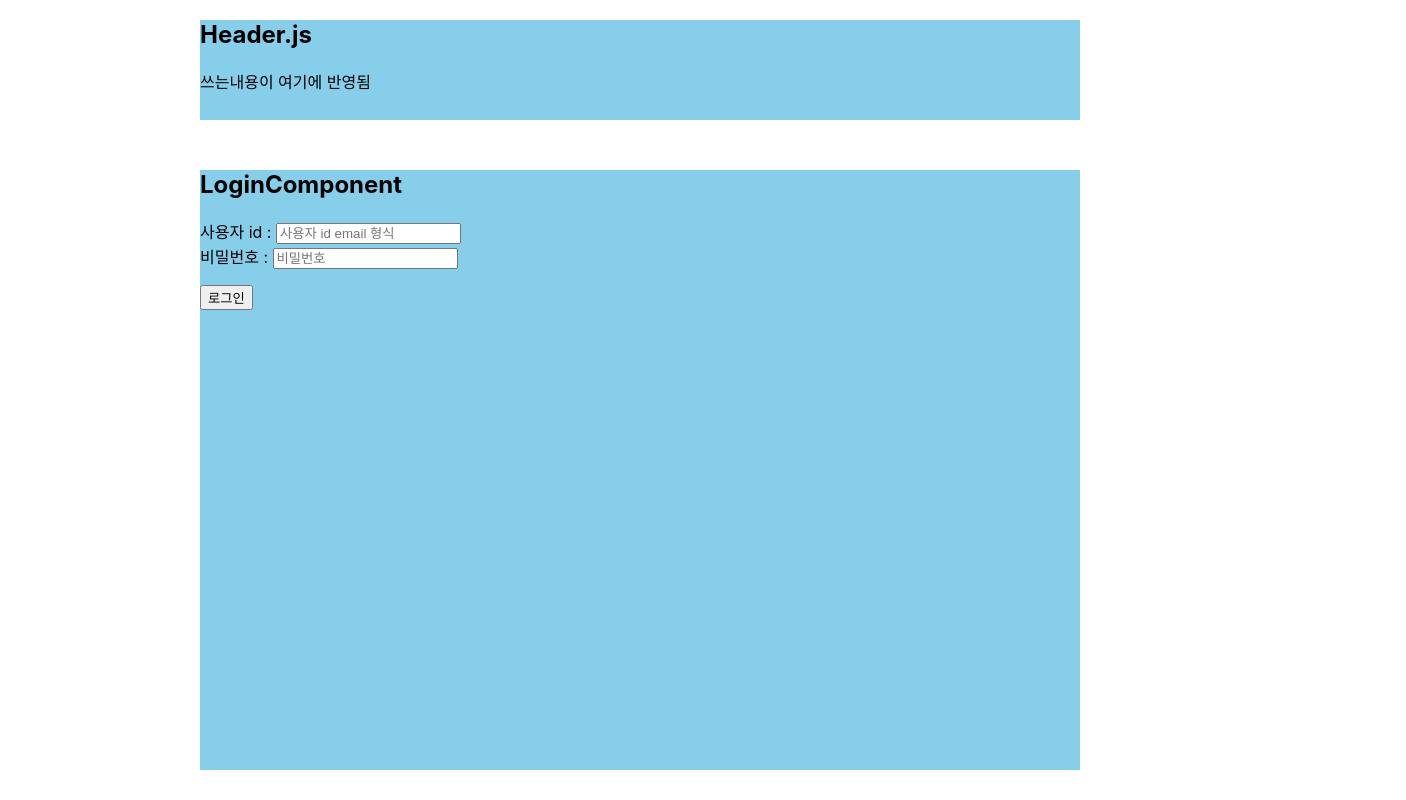
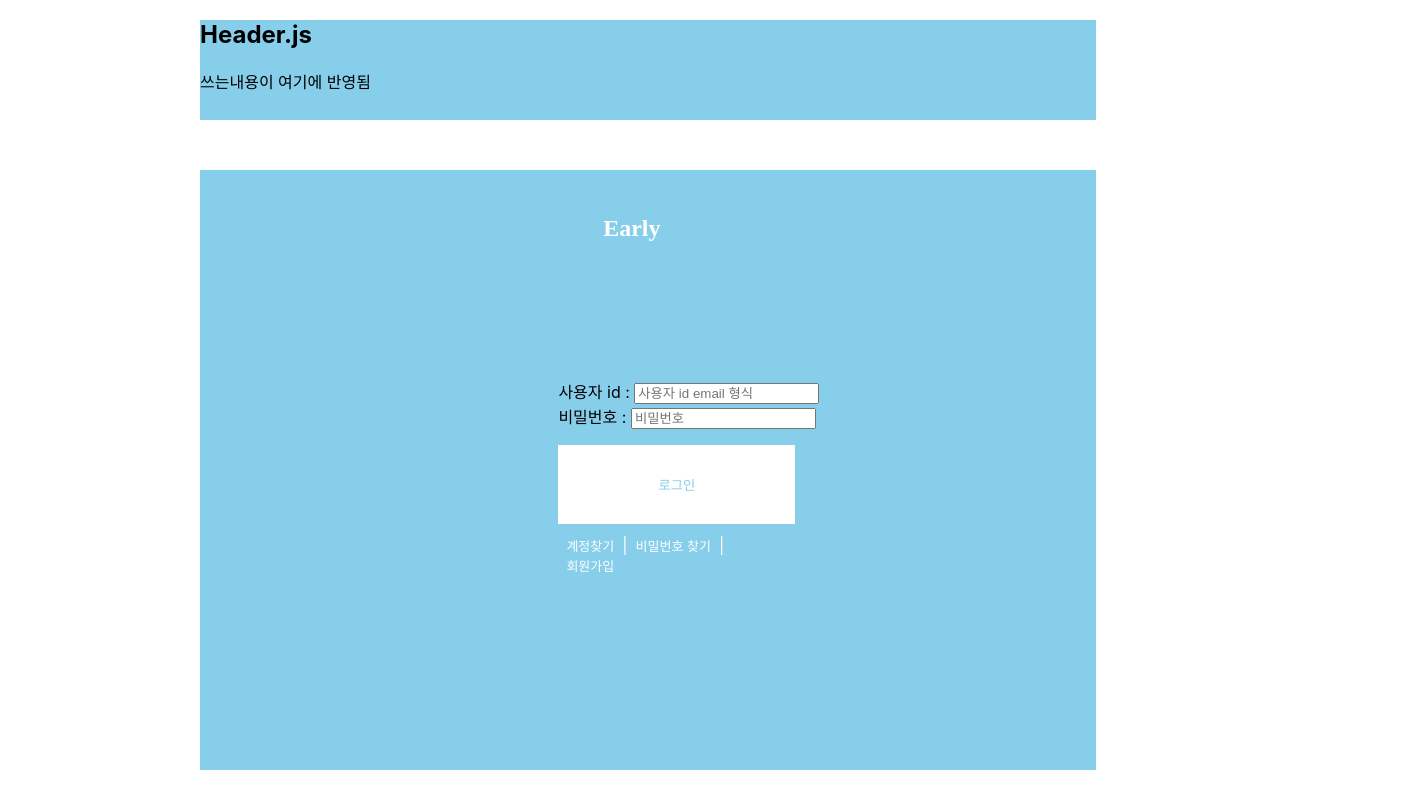
Before and after one commit to kipo3195/EarlyReact, a React (Create React App) app: page / in a window 1280 px wide. Shown: the top 800 px of the page, 1406 px wide, since content can reach past the window. Built offline with nearby package versions, Linux system fonts and the light colour scheme.

Commit message:
page 추가

```diff
--- a/src/App.css
+++ b/src/App.css
@@ -42,6 +42,7 @@
   background-color: skyblue;
   height: 100px ;
   margin: 10px 200px;
+  width: 70%;
 
 }
 
@@ -49,22 +50,94 @@
 
   background-color: skyblue;
   height: 600px ;
+  width: 70%;
   margin: 50px 200px;
 
+}
+
+#loginTitle{
+  color: white;
+  font-family: 'Times New Roman', Times, serif;
+  padding: 5% 50% 5% 45%;
+  width: 200px;
+  height: 100px;
+}
+
+#loginFoam{
+  padding: 0% 50% 0% 40%;
+  width: 400px;
+  height: 100px;
+}
+
+#loginSubmit{
+  background-color: white;
+  color: skyblue;
+  border: none;
+  padding: 30px 100px;
+}
+#loginSubmit:hover{
+  cursor : pointer;
+}
+
+#loginEtc{
+  padding: 40px 40% 0% 40%;
+  color: white;
+}
+
+.loginEtcClass{
+  text-decoration: none;
+  color: white;
+  padding: 8px;
+  font-size: 13px;
+}
+
+.loginEtcClass:hover{
+  text-decoration: underline;
 }
 
 .home{
 
   background-color: skyblue;
   height: 600px ;
+  width: 70%;
   margin: 50px 200px;
 
 }
+
+.join{
+  background-color: skyblue;
+  height: 600px ;
+  width: 70%;
+  margin: 50px 200px;
+}
+
+
+.findId{
+  background-color: skyblue;
+  height: 600px ;
+  width: 70%;
+  margin: 50px 200px;
+}
+
+
+.findPw{
+  background-color: skyblue;
+  height: 600px ;
+  width: 70%;
+  margin: 50px 200px;
+}
+
+
+
+
+
+
 
 .footer{
 
   background-color: skyblue;
   height: 100px ;
-  margin: 10px 200px;
+  width: 70%;
+  margin: 50px 200px;
 
 }
--- a/src/App.js
+++ b/src/App.js
@@ -8,6 +8,9 @@ import Header from './layout/Header';
 import Footer from './layout/Footer';
 import Login from './layout/Login';
 import Home from './layout/Home';
+import Join from './layout/Join';
+import FindId from './layout/FindId';
+import FindPw from './layout/FindPw';
 
 function Test(){
   const [item, setItem] = useState([]);
@@ -81,11 +84,22 @@ function App() {
       }).catch(function(error){
         console.log(error);
         alert(' 아이디(로그인 전용 아이디) 또는 비밀번호를 잘못 입력했습니다. 입력하신 내용을 다시 확인해주세요.');
-
       })
+    }} joinPage={()=>{
+      setMode('joinPage');
+    }} findPw={()=>{
+      setMode('findPw')
+    }} findId={()=>{
+      setMode('findId')
     }}></Login>
-  }else if(mode == 'home'){
+  }else if(mode === 'home'){
     content = <Home></Home>
+  }else if(mode === 'joinPage'){
+    content = <Join></Join>
+  }else if(mode === 'findPw'){
+    content = <FindPw></FindPw>
+  }else if(mode === 'findId'){
+    content = <FindId></FindId>
   }
 
   return (
--- /dev/null
+++ b/src/layout/FindId.js
@@ -0,0 +1,12 @@
+const FindId = () => {
+    return (
+        <div className='findId'>
+
+            <h2>계정찾기 페이지입니다.</h2>
+
+
+        </div>
+    )
+}
+
+export default FindId;
--- /dev/null
+++ b/src/layout/FindPw.js
@@ -0,0 +1,12 @@
+const FindPw = () => {
+    return (
+        <div className='findPw'>
+
+            <h2>비밀번호 찾기 페이지입니다.</h2>
+
+
+        </div>
+    )
+}
+
+export default FindPw;
--- /dev/null
+++ b/src/layout/Join.js
@@ -0,0 +1,12 @@
+const Join = () => {
+    return (
+        <div className='join'>
+
+            <h2>회원가입 페이지입니다.</h2>
+
+
+        </div>
+    )
+}
+
+export default Join;
--- a/src/layout/Login.js
+++ b/src/layout/Login.js
@@ -27,8 +27,8 @@ function Login(props){
 
     return(
         <div className='login'>
-        <h2>LoginComponent</h2>
-        <form onSubmit={event=>{
+        <h2 id='loginTitle' >Early</h2>
+        <form id='loginFoam' onSubmit={event=>{
             event.preventDefault();
             const userId = event.target.username.value;
             const password = event.target.password.value;
@@ -41,9 +41,24 @@ function Login(props){
             사용자 id : <input type='text' name='username' placeholder='사용자 id email 형식'></input>
             <br/>
             비밀번호 : <input type='password' name='password' placeholder='비밀번호'></input>
-            <p><input type='submit' value='로그인'></input></p>
+            <p><input id='loginSubmit' type='submit' value='로그인'></input></p>
           </form>
+          <p id='loginEtc'>
+          <a href='' className='loginEtcClass' onClick={event=>{
+            event.preventDefault();
+            props.findId();
+          }}>계정찾기</a>|
+          <a href='' className='loginEtcClass' onClick={event=>{
+            event.preventDefault();
+            props.findPw();
+          }}>비밀번호 찾기</a>|
+          <a href='' className='loginEtcClass' onClick={event=>{
+            event.preventDefault();
+            props.joinPage();
+          }}>회원가입</a>
+          </p>
         </div>
+
     )
 }
 
```
